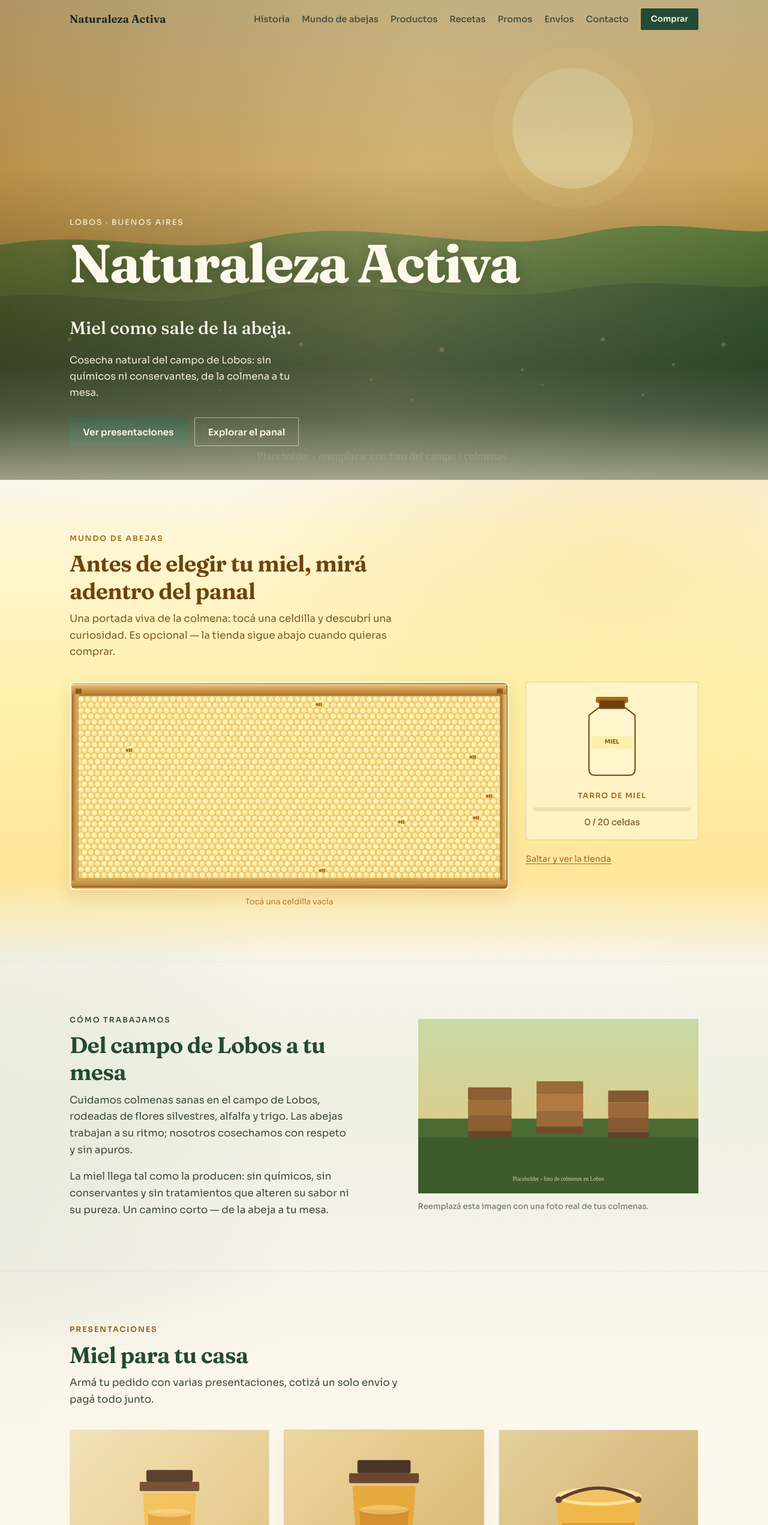
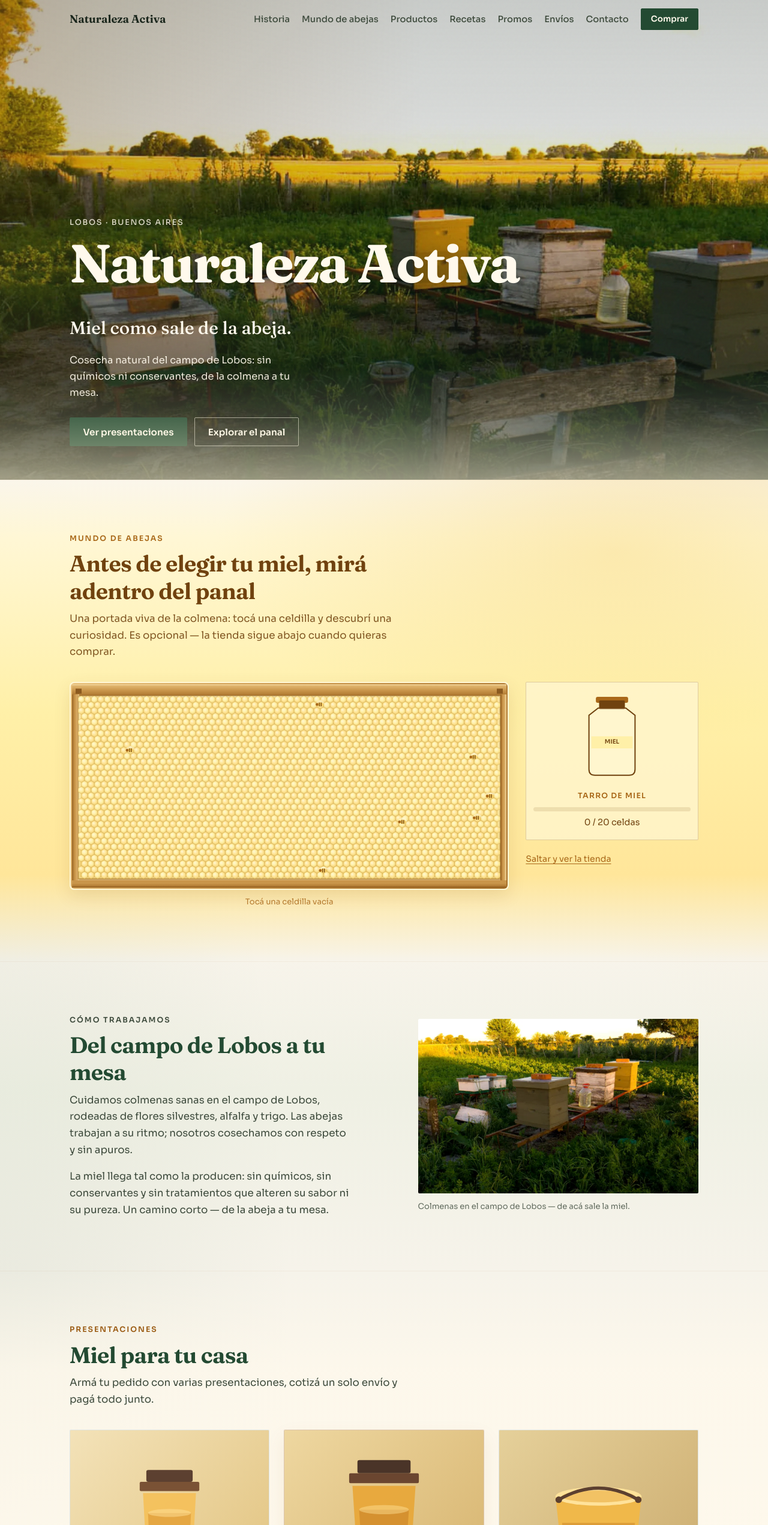
Before and after one commit to naturaleza-activa/naturaleza-activa.github.io, a plain HTML site: page index.html in a window 1280 px wide. Shown: the top 2543 px of the page at 60% size. Drawn offline with Linux system fonts and the light colour scheme; animation ran at ten frames a second.

Commit message:
Replace hive placeholders with retouched apiary photos
Wire owner phone photos of the Lobos apiary into the hero and
historia sections (webp + jpeg). Keep product jar SVGs until real
jar photos arrive. Light crop/exposure/color only — no stock images.

Co-authored-by: naturaleza-activa <naturaleza-activa@users.noreply.github.com>

```diff
--- a/css/styles.css
+++ b/css/styles.css
@@ -266,10 +266,17 @@ p:last-child {
   z-index: 0;
 }
 
+.hero__atmosphere picture {
+  display: block;
+  width: 100%;
+  height: 100%;
+}
+
 .hero__photo {
   width: 100%;
   height: 100%;
   object-fit: cover;
+  object-position: 58% 42%;
   transform: scale(1.04);
   animation: hero-drift 22s ease-in-out infinite alternate;
 }
--- a/index.html
+++ b/index.html
@@ -8,7 +8,7 @@
   <link rel="preconnect" href="https://fonts.googleapis.com">
   <link rel="preconnect" href="https://fonts.gstatic.com" crossorigin>
   <link href="https://fonts.googleapis.com/css2?family=Fraunces:opsz,wght@9..144,500;9..144,650;9..144,700&family=Sora:wght@400;500;600&display=swap" rel="stylesheet">
-  <link rel="stylesheet" href="css/styles.css?v=20261108-flow">
+  <link rel="stylesheet" href="css/styles.css?v=20261122-hives">
 </head>
 <body>
   <a class="skip-link" href="#contenido">Saltar al contenido</a>
@@ -33,14 +33,17 @@
     <!-- HERO: una sola composición — marca dominante, un titular, un apoyo, un grupo CTA -->
     <section id="inicio" class="hero" aria-labelledby="marca">
       <div class="hero__atmosphere" aria-hidden="true">
+        <picture>
+          <source type="image/webp" srcset="assets/photos/hero-apiario.webp">
           <img
             class="hero__photo"
-          src="assets/placeholders/hero.svg"
+            src="assets/photos/hero-apiario.jpg"
             alt=""
             width="1600"
             height="1000"
             fetchpriority="high"
           >
+        </picture>
         <div class="hero__wash"></div>
         <div class="hero__grain"></div>
       </div>
@@ -122,14 +125,17 @@
           </p>
         </div>
         <figure class="story__media reveal">
+          <picture>
+            <source type="image/webp" srcset="assets/photos/colmenas-fila.webp">
             <img
-            src="assets/placeholders/colmenas.svg"
-            alt="Placeholder: colmenas de Naturaleza Activa en el campo de Lobos"
-            width="900"
-            height="560"
+              src="assets/photos/colmenas-fila.jpg"
+              alt="Fila de colmenas de madera en el apiario de Naturaleza Activa, Lobos, rodeadas de pasto alto"
+              width="1200"
+              height="750"
               loading="lazy"
             >
-          <figcaption>Reemplazá esta imagen con una foto real de tus colmenas.</figcaption>
+          </picture>
+          <figcaption>Colmenas en el campo de Lobos — de acá sale la miel.</figcaption>
         </figure>
       </div>
     </section>
```
Also changed, not shown: assets/photos/apiario-horizonte.jpg (added), assets/photos/apiario-horizonte.webp (added), assets/photos/colmena-amarilla.jpg (added), assets/photos/colmena-amarilla.webp (added), assets/photos/colmena-oliva.jpg (added), assets/photos/colmena-oliva.webp (added), assets/photos/colmena-triple.jpg (added), assets/photos/colmena-triple.webp (added), assets/photos/colmenas-atardecer.jpg (added), assets/photos/colmenas-atardecer.webp (added), assets/photos/colmenas-campo.jpg (added), assets/photos/colmenas-campo.webp (added), assets/photos/colmenas-fila.jpg (added), assets/photos/colmenas-fila.webp (added), 2 more files. Lines whose indentation alone changed are shown as unchanged.
